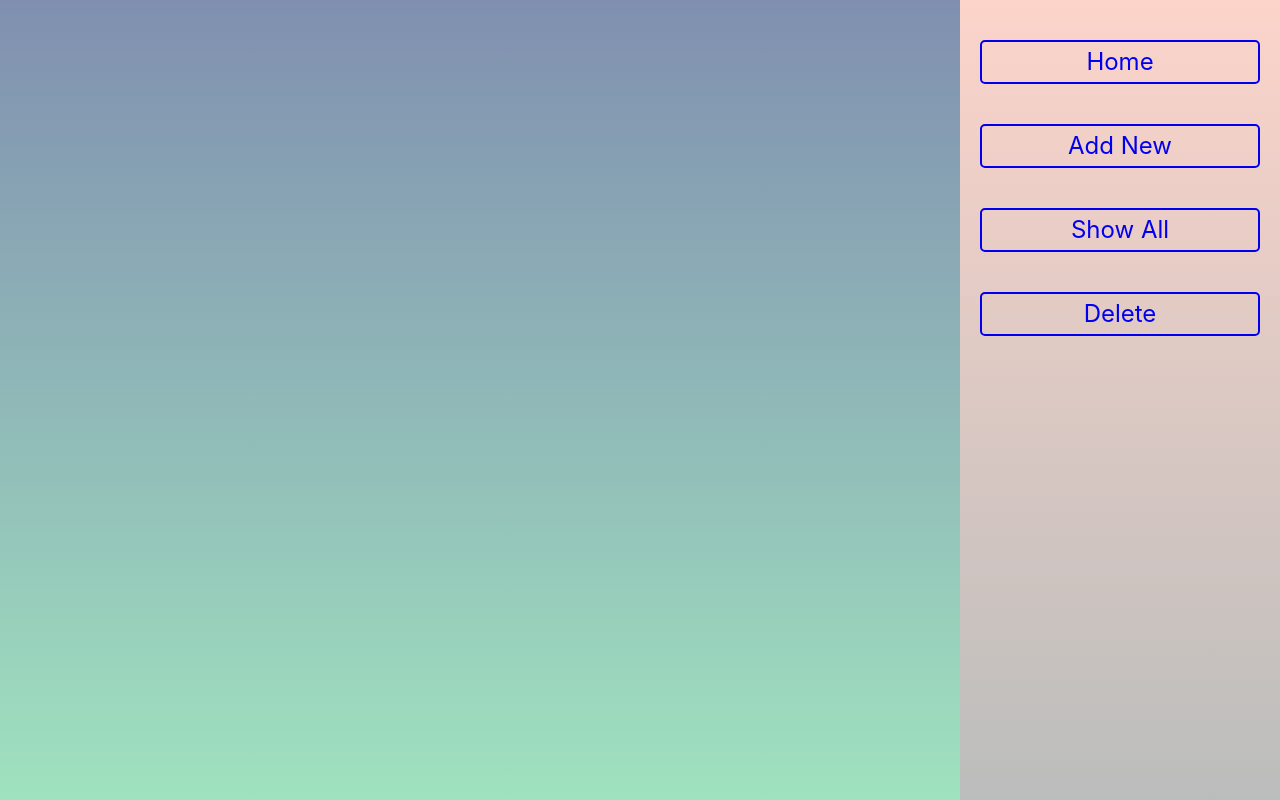
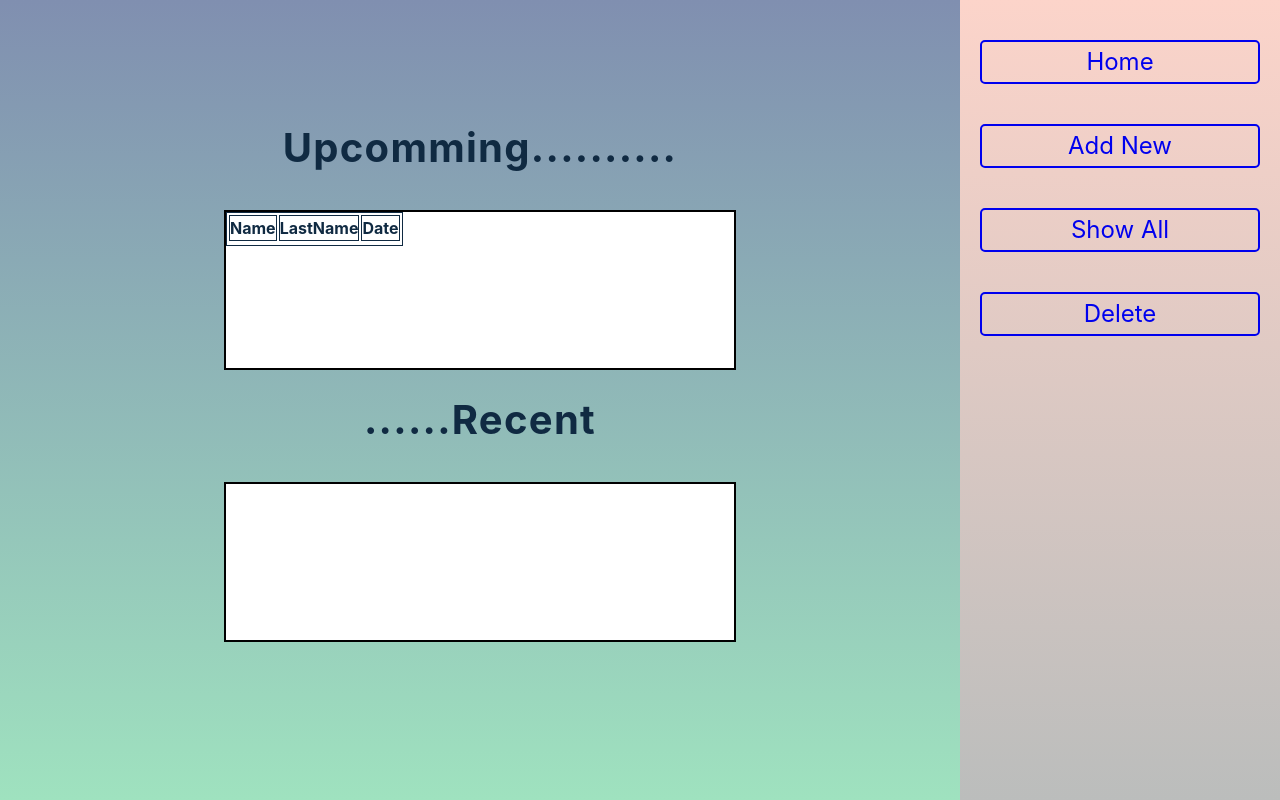
Before and after one commit to RohitMore31/Celebrate365_Frontend, a React (Create React App) app: page / in a window 1280 px wide. Built offline with nearby package versions, Linux system fonts and the light colour scheme.

Commit message:
home page

```diff
--- a/src/App.css
+++ b/src/App.css
@@ -333,6 +333,12 @@ hr {
   background: linear-gradient(#808fb0, #9fe2bf);
   /* background-color: #222; */
   height: 100vh;
+  position: absolute;
+  width: 75vw;
+  display: flex;
+  justify-content: center;
+  align-items: center;
+  flex-direction: column;
 }
 .product h4 {
   margin-top: 1rem;
@@ -466,6 +472,11 @@ table, th, td {
 
 }
 /* ================================================================ */
+
 .upcoming{
-
+  border: 2px solid black;
+  background-color: white;
+  width: 40vw;
+  height: 20vh;
+  margin: 30px;
 }
--- a/src/Component/Home.js
+++ b/src/Component/Home.js
@@ -3,11 +3,21 @@ import React from 'react'
 export default function Home() {
   return (
     <div className='homecontainer'>
+          <h2>Upcomming..........</h2>
       <div className='upcoming'>
-
+        <table>
+          <tr>
+            <th>Name</th>
+            <th>LastName</th>
+            <th>Date</th>
+          </tr>
+          <tr>
+            { }
+          </tr>
+        </table>
       </div>
-      <div className='recent'>
-
+          <h2>......Recent</h2>
+      <div className='upcoming'>
       </div>
     </div>
   )
```
